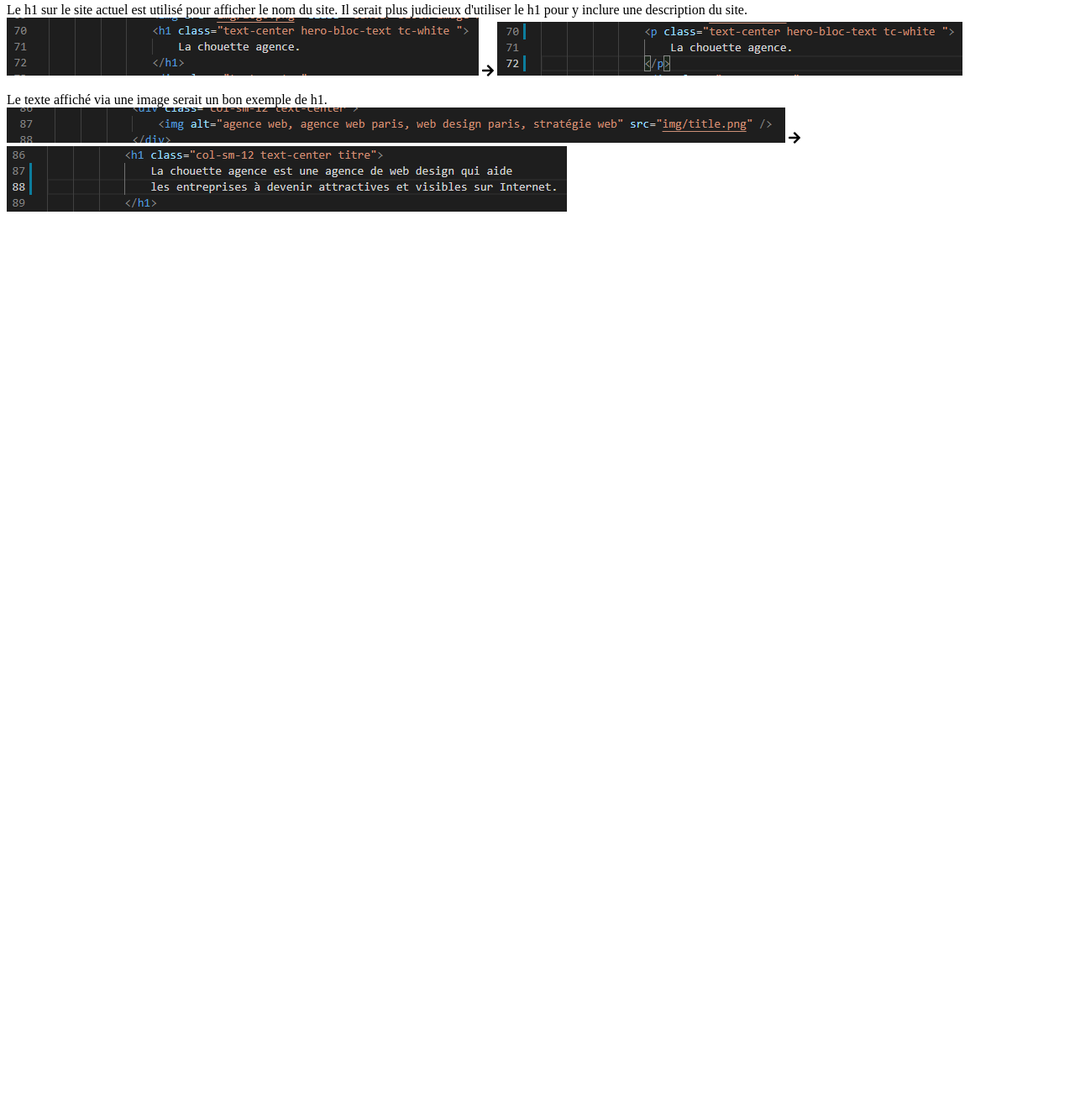
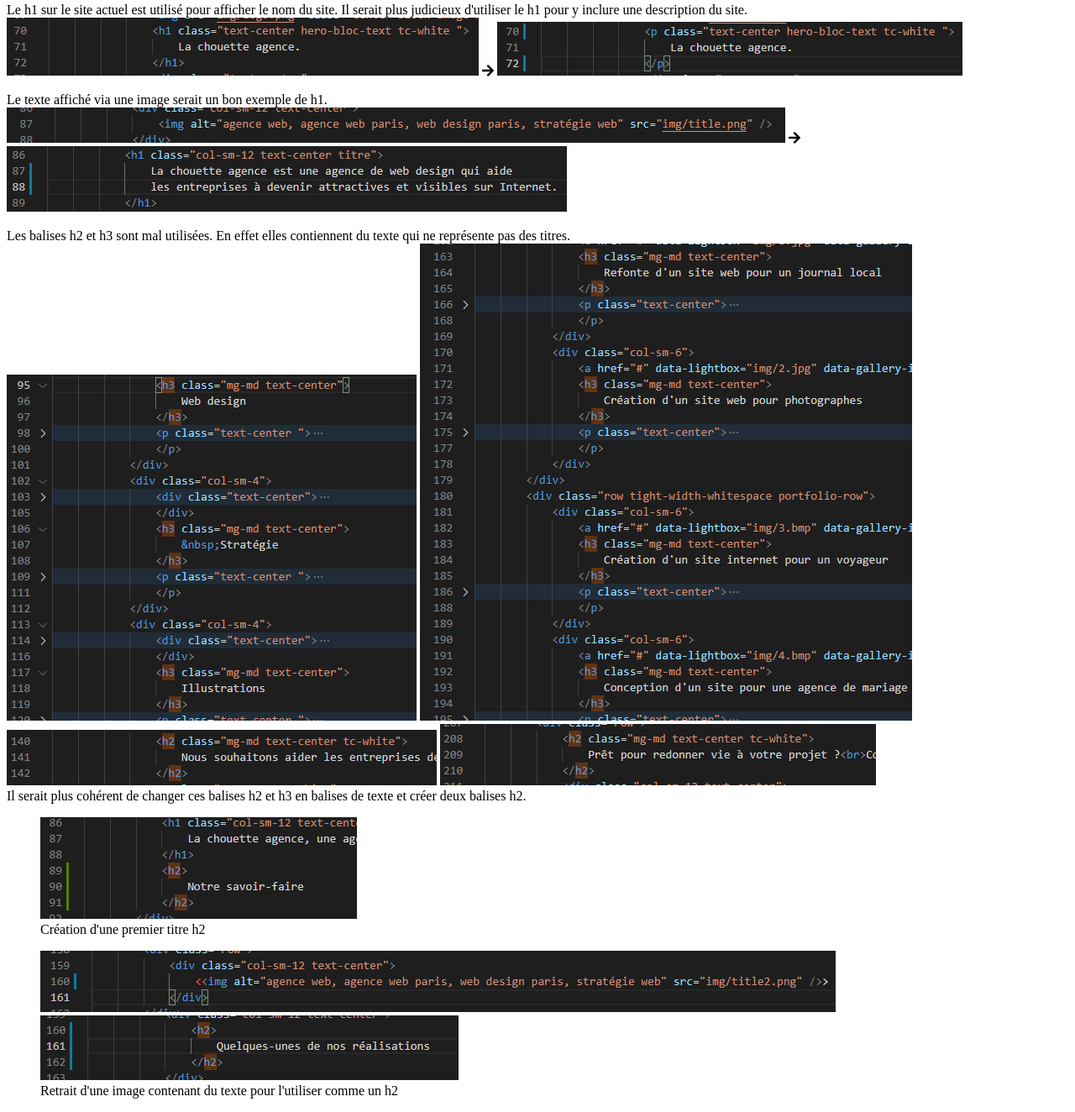
Before and after one commit to Aurelie1201/Rapport-optimisation, a plain HTML site: page index.html in a window 1280 px wide. Shown: the part 812-2136 px from the top of the page at 84% size. Before the commit the page ends 1084 px from the top, so only its background shows below. Drawn offline with Linux system fonts and the light colour scheme.

Commit message:
les titres

```diff
--- a/index.html
+++ b/index.html
@@ -63,5 +63,29 @@
         <img src="img/H1.png" alt="exemple de h1"/>
     </p>
 
+    <p>
+        Les balises h2 et h3 sont mal utilisées. En effet elles contiennent du texte qui ne représente pas des titres.<br/>
+        <img src="img/H3-malutilise.png" alt="Balise h3 qui ne représente pas un texte contenant un titre"/>
+        <img src="img/H3-malutilise1.png" alt="Balise h3 qui ne représente pas un texte contenant un titre"/>
+        <img src="img/H2-malutilise.png" alt="Balise h2 qui ne représente pas un texte contenant un titre"/>
+        <img src="img/H2-malutilise1.png" alt="Balise h2 qui ne représente pas un texte contenant un titre"/><br/>
+        Il serait plus cohérent de changer ces balises h2 et h3 en balises de texte et créer deux balises h2.
+    </p>
+
+    <figure>
+            <img src="img/H2-cree.png" alt="Création d'un premier titre h2"/>
+            <figcaption>
+                Création d'une premier titre h2
+            </figcaption>
+    </figure>
+    <figure>
+            <img src="img/Image-h2.png" alt="Texte affiché via une image"/>
+            <img src="img/Image-h2-cree.png" alt="Création d'un titre h2 avec le texte de l'image"/>
+            <figcaption>
+                Retrait d'une image contenant du texte pour l'utiliser comme un h2
+            </figcaption>
+    </figure>
+
+
 </body>
 </html>
```
Also changed, not shown: img/H2-cree.png (added), img/H2-malutilise.png (added), img/H2-malutilise1.png (added), img/H3-malutilise.png (added), img/H3-malutilise1.png (added), img/Image-h2-cree.png (added), img/Image-h2.png (added).
